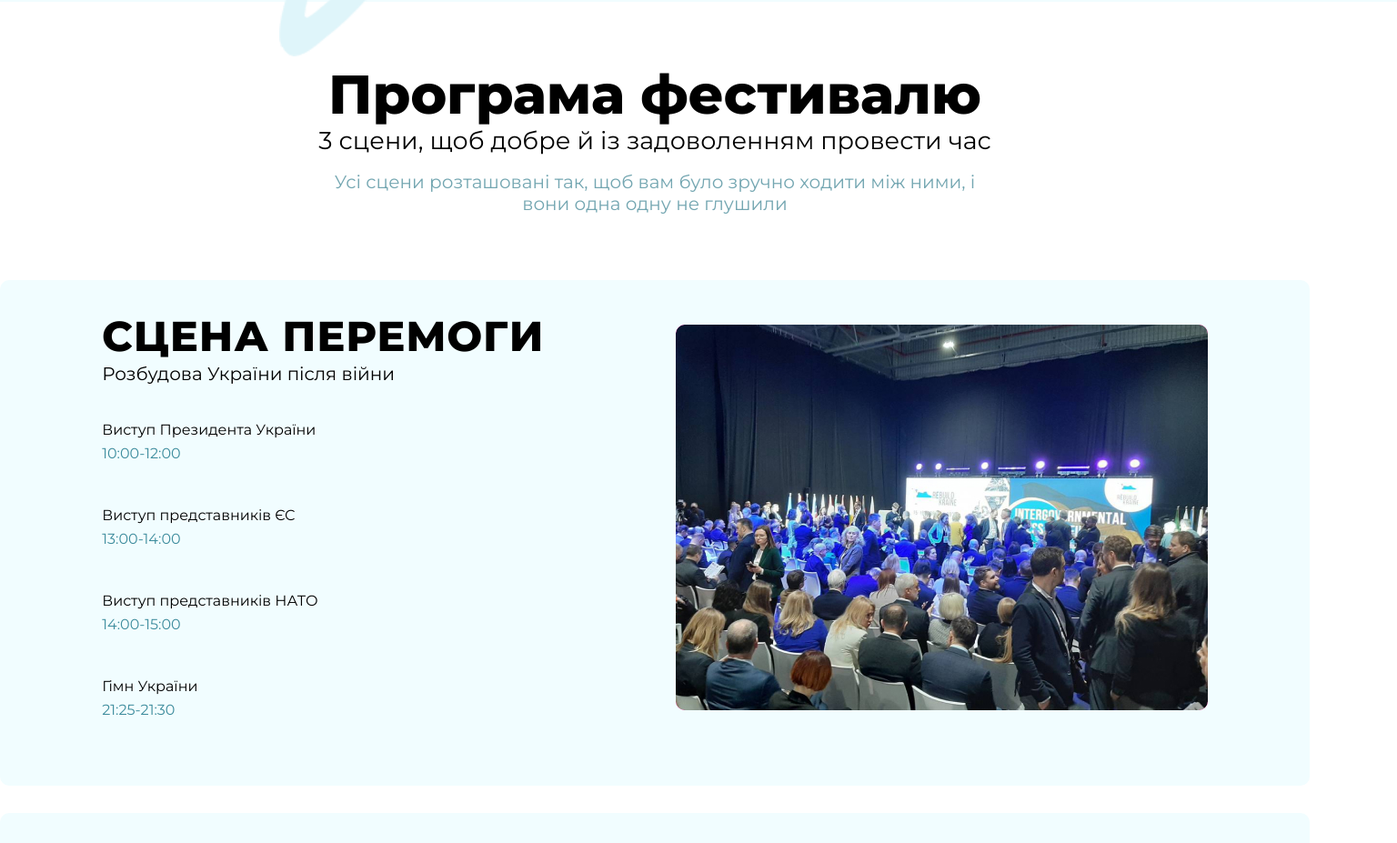
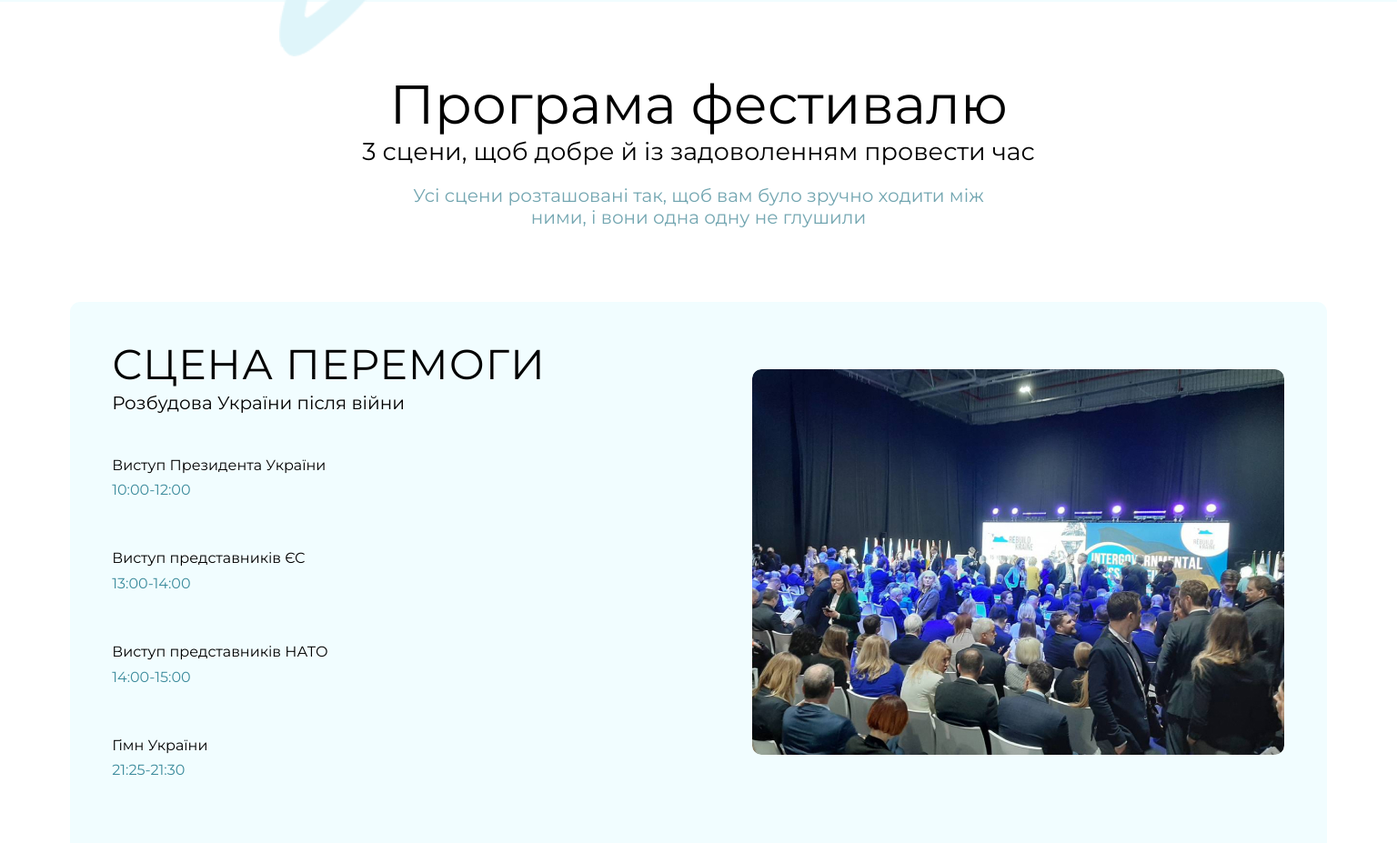
Before and after one commit to matoka02/frashcode-markup-hw-01, a plain HTML site: page index.html in a window 1536 px wide. Shown: the part 1194-2121 px from the top of the page at 91% size. Drawn offline with nearby package versions, Linux system fonts and the light colour scheme.

Commit message:
Add files via upload

```diff
--- a/css/styles.css
+++ b/css/styles.css
@@ -76,8 +76,9 @@ img {
 @media screen and (min-width: 1440px){
     .container{
         width: 1440px;
-        padding-left: auto;
-        padding-right: auto;
+        /* padding-left: auto;
+        padding-right: auto; */
+        /* Ошибка в валидаторе */
     }
 }
 
@@ -278,6 +279,7 @@ img {
 }
 @media screen and (min-width: 1440px) {
     .hero__img {
+
         bottom: 5%;
     }
 }
@@ -319,34 +321,35 @@ img {
 /* --START PROJECTS-- */
 
 .project-container {
-    padding-top: 200px;
-    padding-bottom: 100px;
+    width: 100%;
+    padding-top: 14.3rem;
+    padding-bottom: 7.1rem;
+    padding-left: 5%;
+    padding-right: 5%;
 
     display: flex;
     align-items: center;
     flex-direction: column;
 }
-
 @media screen and (min-width: 1440px) {
     .project-container {
-        padding-top: 74px;
-        padding-bottom: 48px;
+        padding-top: 5.3rem;
+        padding-bottom: 3.4rem;
     }
 }
 
 .title {
+    font-weight: 400;
     font-size: 50px;
     line-height: 0.94;
 
     color: var(--primery-text-color-teme-light);
 }
-
 @media screen and (min-width: 391px) and (max-width: 1439px) {
     .title {
         text-align: center;
     }
 }
-
 @media screen and (min-width: 1440px) {
     .title {
         font-size: 60px;
@@ -354,120 +357,112 @@ img {
 }
 
 .title__text {
-    margin-top: 16px;
+    margin-top: 1.14rem;
 
     font-size: 20px;
     line-height: 0.96;
 
     color: var(--primery-text-color-teme-light);
 }
-
 @media screen and (min-width: 391px) and (max-width: 1439px) {
     .title__text {
+        width: 350px;
+
         text-align: center;
     }
 }
-
 @media screen and (min-width: 1440px) {
     .title__text {
-        margin-top: 10px;
+        margin-top: 0.7rem;
         font-size: 27px;
     }
 }
 
 .title__span {
-    margin-top: 28px;
-    margin-bottom: 56px;
-    max-width: 350px;
-
-    word-wrap: break-word;
+    margin-top: 2rem;
+    margin-bottom: 4rem;
 
     font-size: 16px;
     line-height: 1.2;
 
     color: var(--accent-color);
 }
-
 @media screen and (min-width: 391px) and (max-width: 1439px) {
     .title__span {
+        width: 350px;
+
+        text-align: center;
+    }
+}
+@media screen and (min-width: 1440px){
+    .title__span{
+        margin-top: 1.4rem;
+        margin-bottom: 5.1rem;
+        width: 50%;
+
+        font-size: 20px;
         text-align: center;
     }
 }
 
+.program-fest {
+    margin-bottom: 0;
+}
 @media screen and (min-width: 1440px) {
-    .title__span {
-        margin-top: 20px;
-        margin-bottom: 72px;
-        max-width: 740px;
-
-        text-align: center;
-        font-size: 20px;
+    .program-fest {
+        margin-bottom: 4.3rem;
     }
 }
 
-.program-fest {
-    margin-bottom: 0px;
+/* .program-fest__items{
+    background-color: var(--background-color-teme-dark);
+    border-radius: 0.7rem;
+} */
+
+.program-fest__items:not(:last-child) {
+    margin-bottom: 2.1rem;
 }
 
-@media screen and (min-width: 1440px) {
-    .program-fest {
-        margin-bottom: 60px;
-    }
-}
-
-.program-fest__items:not(:last-child) {
-    margin-bottom: 30px;
-}
-
-.program__wrapper {
+.program__wrapper{
     display: flex;
     flex-direction: column-reverse;
+    /* align-items: center; */
 
     padding: 0;
 
     background-color: var(--background-color-teme-dark);
-    border-radius: 10px;
+    border-radius: 0.7rem;
 }
-
-@media screen and (min-width: 1200px) and (max-width: 1439px) {
+@media screen and (min-width: 391px) and (max-width: 1439px) {
     .program__wrapper {
+        width: 390px;
         align-items: center;
     }
 }
+@media screen and (min-width: 1440px){
+    .program__wrapper{
+        flex-direction: row;
+        justify-content: space-between;
+        align-items: center;
 
-@media screen and (min-width: 1440px) {
-    .program__wrapper {
-        flex-direction: row;
-        justify-content: space-around;
-        align-items: center;
-        padding: 40px 40px 74px 40px;
+        padding: 2.9rem 2.9rem 5rem 2.9rem;
     }
 }
 
-.program__shedule {
+.program__shedule{
     display: flex;
     flex-direction: column;
-    /* align-items: center; */
-    margin-left: 16px;
-    margin-bottom: 72px;
+
+    padding: 3.2rem 5% 5rem 5%;
 }
-
-@media screen and (min-width: 1200px) and (max-width: 1439px) {
-    .program__shedule {
-        margin-left: 0;
+@media screen and (min-width: 1440px){
+    .program__shedule{
+        padding: 0;
     }
 }
 
-@media screen and (min-width: 1440px) {
-    .program__shedule {
-        margin-left: 0;
-        margin-bottom: 0;
-    }
-}
-
-.program__title {
-    margin-top: 44px;
-
+.program__title{
+    font-weight: 400;
     font-size: 30px;
     line-height: 0.95;
     letter-spacing: 0.02em;
@@ -475,24 +470,14 @@ img {
 
     color: var(--primery-text-color-teme-light);
 }
-
-@media screen and (min-width: 1200px) and (max-width: 1439px) {
-    .program__title {
-        margin-left: 0;
-        text-align: center;
-        max-width: 390px;
-    }
-}
-
 @media screen and (min-width: 1440px) {
     .program__title {
-        margin-top: 0;
         font-size: 46px;
     }
 }
 
 .program__subtitle {
-    margin-top: 10px;
+    margin-top: 0.7rem;
 
     font-size: 20px;
     line-height: 0.94;
@@ -501,15 +486,15 @@ img {
 }
 
 .program__items {
-    margin-top: 44px;
+    margin-top: 3.2rem;
 }
 
 .program__item:not(:last-child) {
-    margin-bottom: 50px;
+    margin-bottom: 3.6rem;
 }
 
 .program__name {
-    margin-bottom: 10px;
+    margin-bottom: 0.7rem;
 
     font-size: 16px;
     line-height: 0.97;
@@ -524,19 +509,9 @@ img {
     color: #3D8C9D;
 }
 
-.program__img {
-    width: 350px;
-    height: 254px;
-
-    border-radius: 10px;
-    background-color: var(--via-magenta);
-}
-
-@media screen and (min-width: 1440px) {
-    .program__img {
-        width: 585px;
-        height: 424px;
-    }
+.program__img{
+    border: 1px solid var(--background-color-teme-dark);
+    border-radius: 0.7rem;
 }
 
 @media screen and (max-width: 1439px) {
@@ -546,32 +521,23 @@ img {
 }
 
 .program-fest__btn {
+    padding: 1.4rem 2.6rem;
+    border: none;
+    border-radius: 6.2rem;
 
-    padding: 20px 36px;
-    border: none;
-    border-radius: 87px;
-
+    font-size: 18px;
+    line-height: 0.94;
     letter-spacing: 0.03em;
     white-space: nowrap;
-    color: var(--primery-text-color-teme-light);
-    background-color: var(--background-color-button);
     text-transform: uppercase;
     cursor: pointer;
 
-    font-size: 18px;
-    line-height: 0.94;
+    color: var(--primery-text-color-teme-light);
+    background-color: var(--background-color-button);
 }
 
+
 /* --END PROJECTS-- */
-
-
-
-
-
-
-
-
-
 
 
 /* --START GIFTS- */
@@ -922,7 +888,7 @@ img {
     /* width: 350px;
     height: 240px; */
 
-    background-color: var(--via-magenta);
+    /* background-color: var(--via-magenta); */
 }
 @media screen and (min-width: 1440px) {
     .subscription__img {
```
